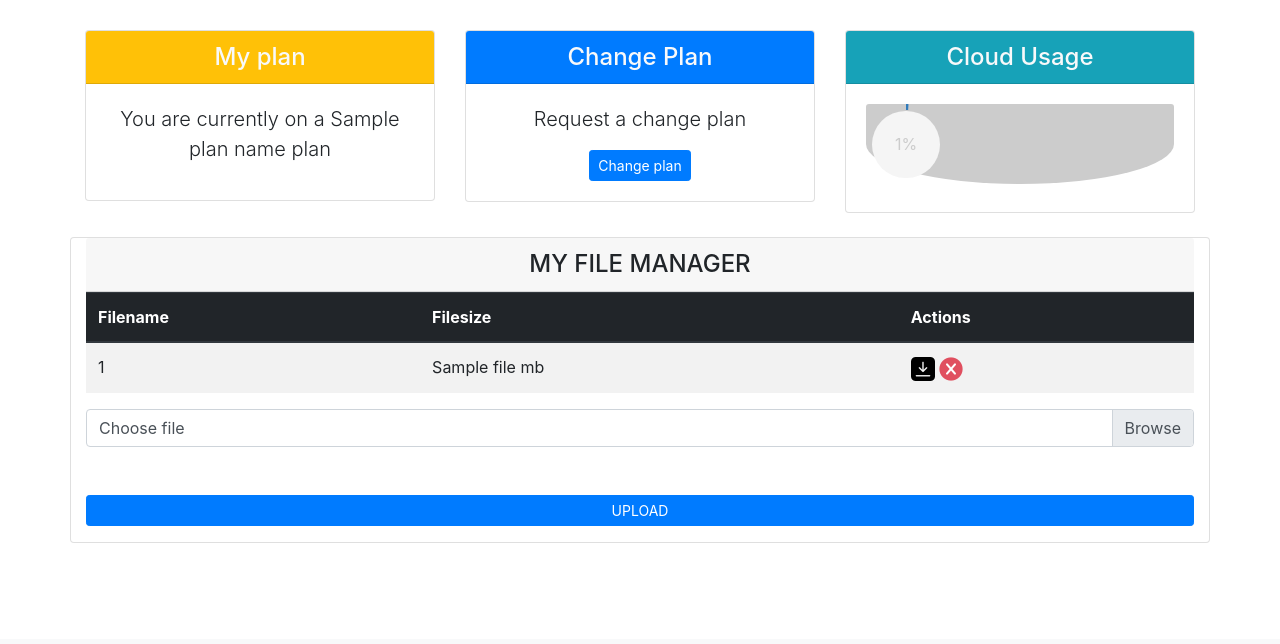
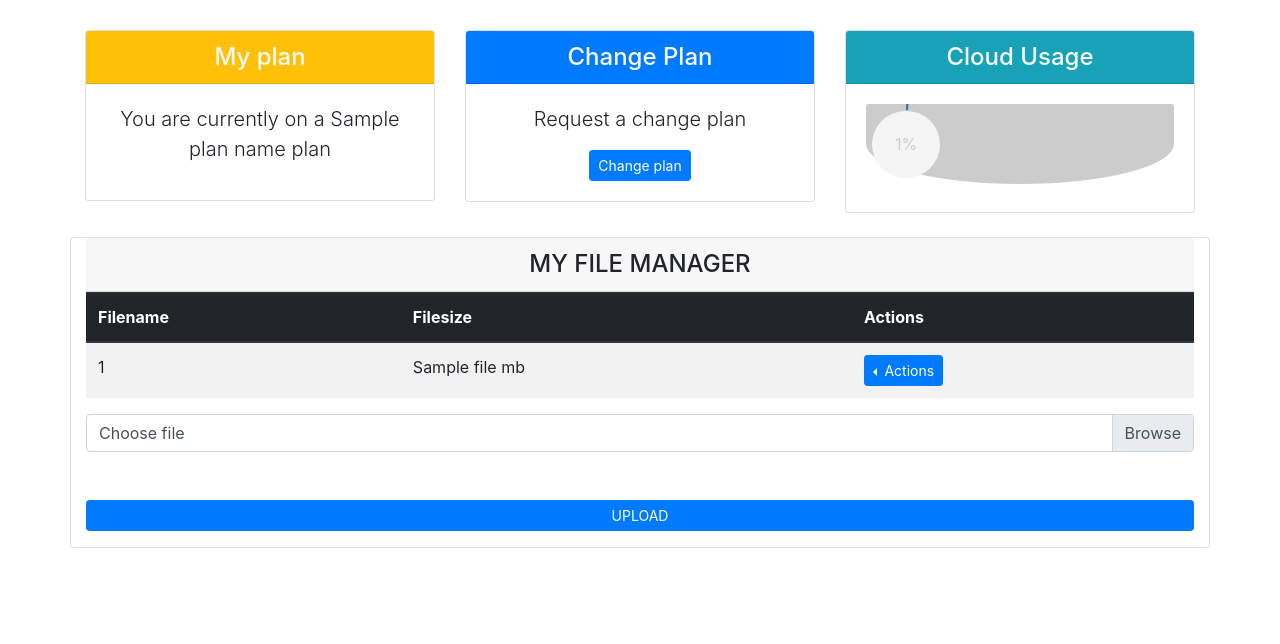
Before and after one commit to iZooGooD/uploadbox-cloud-storage-solution, a Flask app: template templates/profile.html in a window 1280 px wide. Shown: the part 260-904 px from the top of the page. Before the commit the page ends 803 px from the top, so only its background shows below. Run offline with Flask 2, Linux system fonts and the light colour scheme; a user stored in the database is signed in; tables that the repository leaves empty hold one stand-in row (values such as "Sample post"); the template is opened without the code that fills it: most values are stand-ins (such as "Sample title", 1, 10 or a date in 2020); some libraries are stand-ins or nearby versions.

Commit message:
Delete/Download button fixed

```diff
--- a/templates/profile.html
+++ b/templates/profile.html
@@ -1,7 +1,10 @@
 {% extends 'base.html' %}
 
 {% block user %}
+<style>
 
+
+</style>
 
     <div class="container mb-5 upanel">
       <div class="row">
@@ -13,7 +16,7 @@
       <div class="row">
 
 
-        <div class="col-sm-12 col-lg-4 ">
+        <div class="col-sm-4 col-lg-4 ">
           <div class="card-deck">
             <!-- 4 of these -->
             <div class="card text-center">
@@ -28,7 +31,7 @@
 
 
 
-         <div class="col-sm-12 col-lg-4">
+         <div class="col-sm-4 col-lg-4">
           <div class="card-deck">
             <!-- 4 of these -->
             <div class="card text-center">
@@ -48,7 +51,7 @@
 
 
 
-         <div class="col-sm-12 col-lg-4">
+         <div class="col-sm-4 col-lg-4">
           <div class="card-deck">
             <!-- 4 of these -->
             <div class="card text-center">
@@ -91,7 +94,7 @@
            {% else %}
 
 
-           <table class="table table-striped table-responsive-sm">
+           <table class="table table-striped table-responsive-xs">
             <thead class="thead-dark">
               <th>Filename</th>
               <th>Filesize</th>
@@ -103,7 +106,18 @@
                 <td>{{file[0]}}</td>
                 <td>{{file[1]+" mb"}}</td>
                 <td>
-                <img  id="dfile" fname="{{file[0]}}" data-toggle="tooltip" data-placement="top" title="Download file" src="{{url_for('static',filename='images/download.png')}}" style="cursor: pointer;">  <img fname="{{file[0]}}" data-toggle="tooltip" data-placement="top" title="Delete file" id="delFile" style="cursor: pointer;" src="{{url_for('static',filename='images/delete2.png')}}">
+                  <div class="btn-group dropleft">
+                    <button type="button" class="btn btn-primary btn-sm dropdown-toggle" data-toggle="dropdown" aria-haspopup="true" aria-expanded="false">
+                     Actions
+                    </button>
+                    <div class="dropdown-menu">
+                      <a id="dfile" fname="{{file[0]}}" data-toggle="tooltip" data-placement="top" title="Download file"  style="cursor: pointer;" class="dropdown-item">Download</a>
+                      <a fname="{{file[0]}}" data-toggle="tooltip" data-placement="top" title="Delete file" id="delFile" style="cursor: pointer;" class="dropdown-item">Delete</a>
+                    </div>
+                  </div>
+
+
+
 
 
 
```
